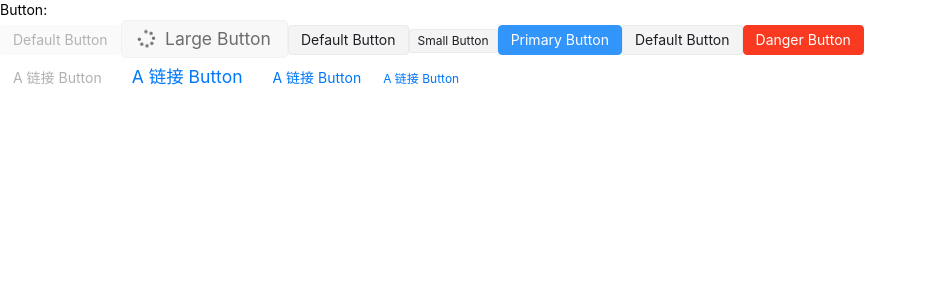
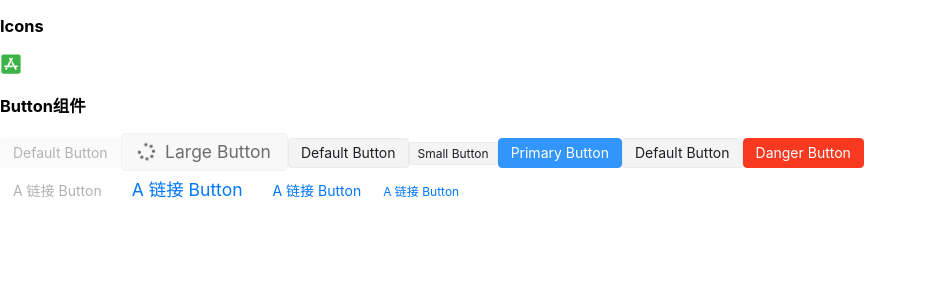
Before and after one commit to Hingyu-Ho/ho-ui, a React (Vite) app: page / in a window 1280 px wide. Shown: the top 300 px of the page, without its empty margins (0-926 px from the left). Built offline with nearby package versions, Linux system fonts and the light colour scheme.

Commit message:
feat(modules): 引入 react icons 方案

```diff
--- a/package.json
+++ b/package.json
@@ -58,7 +58,8 @@
   "dependencies": {
     "classnames": "^2.3.2",
     "react": "^18.2.0",
-    "react-dom": "^18.2.0"
+    "react-dom": "^18.2.0",
+    "react-icons": "^4.4.0"
   },
   "devDependencies": {
     "@commitlint/cli": "^17.0.2",
--- a/src/App.tsx
+++ b/src/App.tsx
@@ -1,9 +1,15 @@
+import { FaAppStoreIos } from 'react-icons/fa'
+
 import Button from '@/components/Button'
 
 export default function App() {
   return (
     <main className='semi-always-light'>
-      <div className='title'>Button:</div>
+      <h3>Icons</h3>
+      <div>
+        <FaAppStoreIos size={'22px'} color='var(--color-success)'></FaAppStoreIos>
+      </div>
+      <h3>Button组件</h3>
       <div>
         <Button disabled onClick={() => console.log('test default button')}>
           Default Button
```
Also changed, not shown: 2 other files (tests, documents, lock files or other folders).
